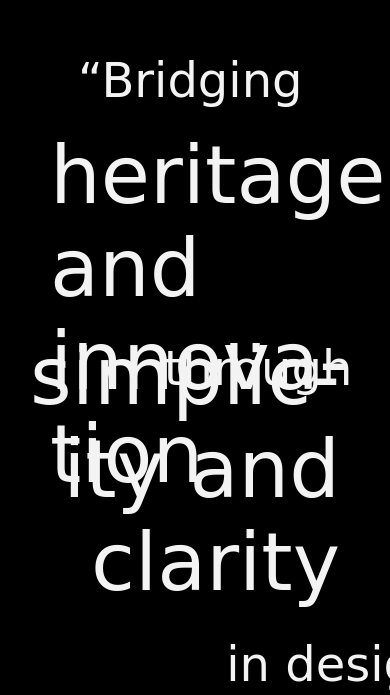
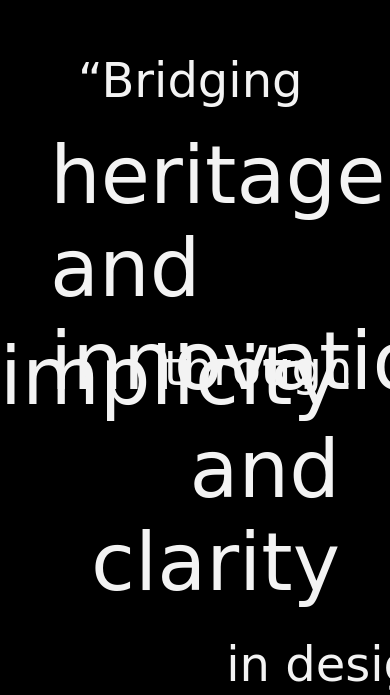
Before and after one commit to lyannhi/my-portfolio, a plain HTML site: page index.html in a window 390 px wide. Shown: the part 2685-3380 px from the top of the page. Drawn offline with Linux system fonts and the light colour scheme; a web font is replaced by a local one.

Commit message:
Update index.html

```diff
--- a/index.html
+++ b/index.html
@@ -812,12 +812,13 @@
     .quote-line4 { bottom: 13%; left: auto !important; right: 50px !important; font-size: 5rem !important; text-align: right;}
     .quote-line5 { font-size: 3rem !important; }
     .quote-line2,
+    .quote-line2,
     .quote-line4 {
       white-space: normal !important;
-      overflow-wrap:inherit !important;
-      word-break:inherit !important;
-      -webkit-hyphens:none;
-      hyphens: auto;
+      overflow-wrap: normal !important;
+      word-break: normal !important;
+      -webkit-hyphens: none !important;
+      hyphens: none !important;
     }
     .works-carousel {
       display: flex;
```
